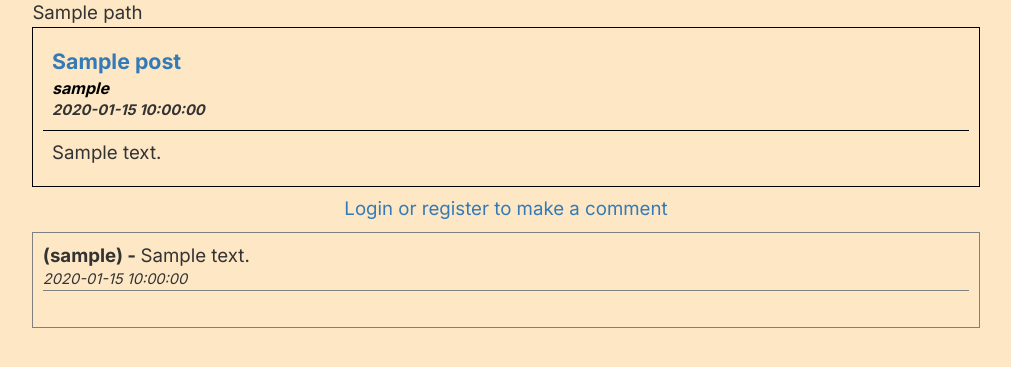
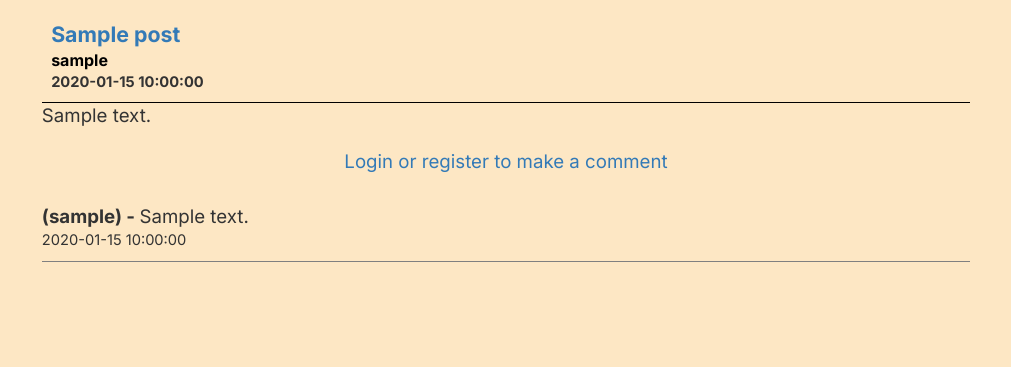
Before and after one commit to Suruzal/raptorhack-2025, a Flask app: template forum/templates/viewpost.html in a window 1280 px wide. Shown: the part 40-407 px from the top of the page, without its empty margins (134-1145 px from the left). Run offline with Flask 2, Linux system fonts and the light colour scheme; the template is opened without the code that fills it: most values are stand-ins (such as "Sample title", 1, 10 or a date in 2020); some libraries are stand-ins or nearby versions.

Commit message:
Improved viewing comments + posts UI

```diff
--- a/forum/database.py
+++ b/forum/database.py
@@ -63,8 +63,7 @@ class Comment(db.Model):
     created_at = db.Column(db.DateTime, default=datetime.datetime.utcnow)
     user_id = db.Column(db.Integer, db.ForeignKey('user.id'), nullable=False)
     post_id = db.Column(db.Integer, db.ForeignKey('post.id'), nullable=False)
-    # For comment threads: parent_id = db.Column(db.Integer, db.ForeignKey('comment.id'))
-    # replies = db.relationship("Comment", ...)
+    author = db.relationship('User', backref=db.backref('comments', lazy=True))  # Add this line
 
     def get_time_string(self):
         if self.created_at:
--- a/forum/static/style.css
+++ b/forum/static/style.css
@@ -98,17 +98,14 @@
 
 .postusername {
     font-size: 12pt;
-    /* Removed font-style: italic; */
 }
 
 .subforumheaderlink {
     font-size: 12pt;
-    /* Removed font-style: italic; */
 }
 
 .postinginfo {
     font-size: 11pt;
-    /* Removed font-style: italic; */
 }
 #nolinks{
 	text-decoration: none;
@@ -136,42 +133,40 @@
 	font-weight: bold;
 	margin-top: 0; /* Add this line to remove any top margin */
 }
-.actualpost{
+.actualpost {
     padding: 1%;
-	border: 1px solid black;
-	border-collapse: collapse;
     margin-bottom: 1%;
 }
-.actualposttitle{
-	border-collapse: collapse;
+
+.actualposttitle {
     border-bottom: 1px solid black;
     padding: 1%;
     font-size: 16pt;
     font-weight: bold;
 }
-.postcontent{
-	padding: 1%;
-}
-.postposter{
+
+.postposter {
     font-size: 12pt;
-	font-style: italic;
     color: black;
 }
-.posttime{
-	font-style: italic;
+
+.posttime {
     font-size: 11pt;
 }
+
 .whitespace{
 	white-space: pre-line;
 }
-.comments{
-	border: 1px solid gray;
+.comments {
     padding: 1%;
     margin-top: 1%;
 }
-.comment{
+
+.comment {
     border-bottom: 1px solid gray;
+    padding: 1% 0;  /* Add vertical padding but remove horizontal padding */
 }
+
 .commentuser{
 	display: inline;
 	font-weight: bold;
@@ -181,7 +176,6 @@
 }
 .commenttime{
 	font-size: 11pt;
-	font-style: italic;
 }
 
 
--- a/forum/templates/viewpost.html
+++ b/forum/templates/viewpost.html
@@ -1,6 +1,5 @@
 {% extends 'layout.html' %}
 {% block body %}
-{{ path|safe}}
 
 <div class="actualpost">
 	<div class="actualposttitle">
```
Also changed, not shown: instance/forum.db. Lines whose indentation alone changed are shown as unchanged.
